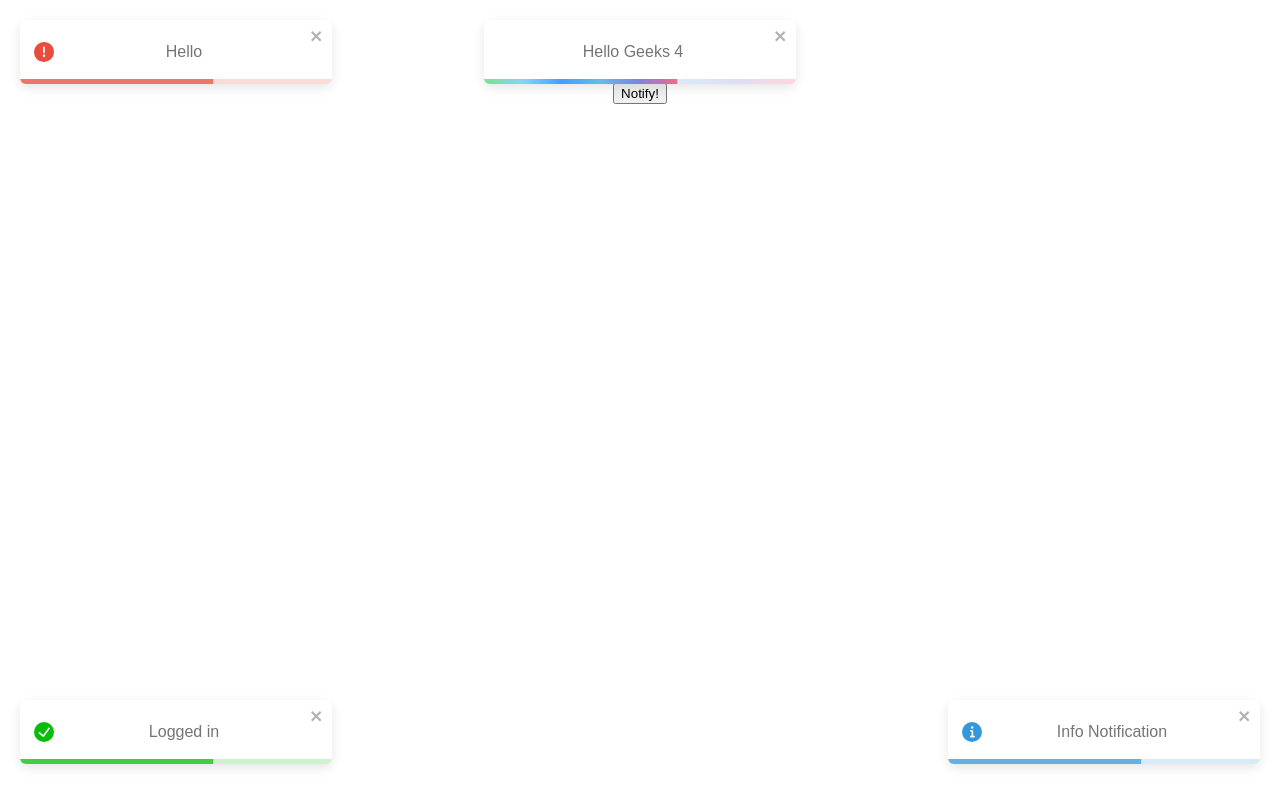
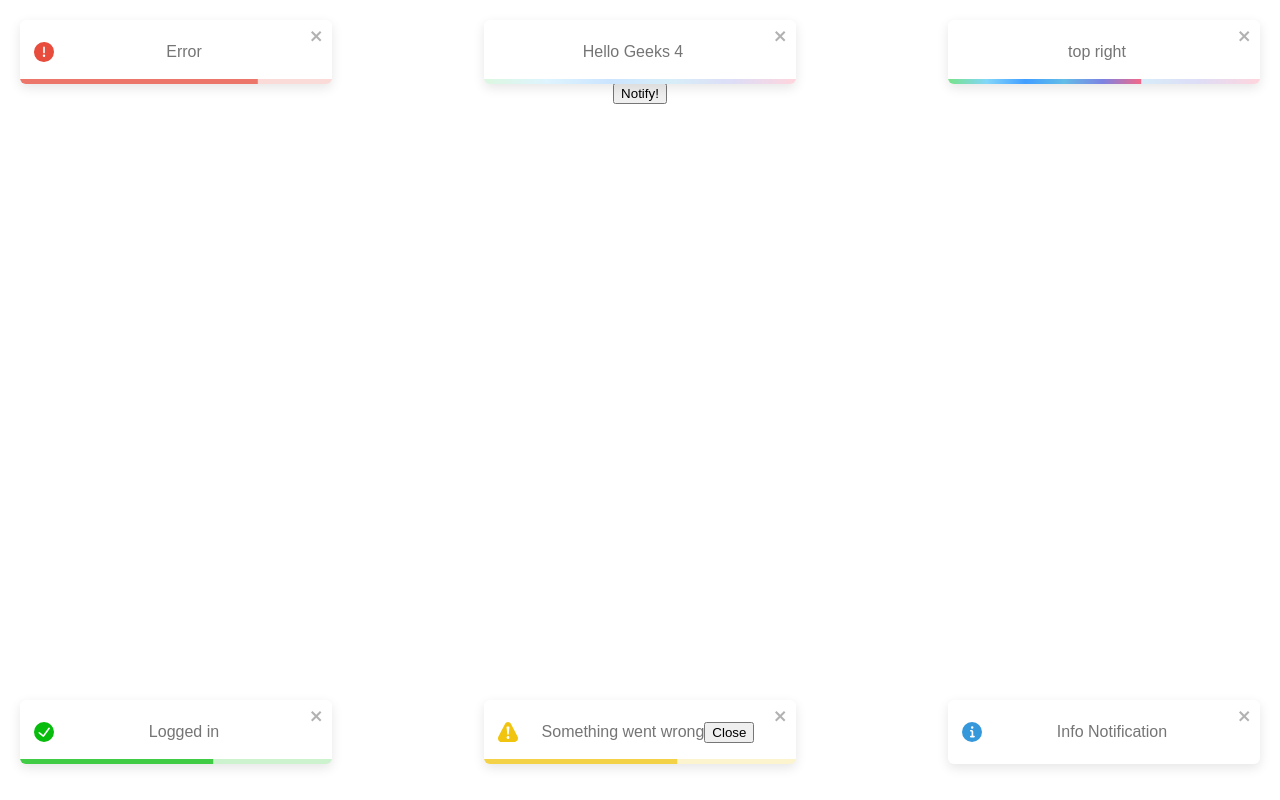
Before and after one commit to swapnilranmale2003/react-practicals, a React (Create React App) app in the folder react-notification/: page / in a window 1280 px wide. Both pictures are taken after a click on the button "Notify!". Built offline with nearby package versions, Linux system fonts and the light colour scheme.

Commit message:
closeToast as a props

```diff
--- a/react-notification/src/App.js
+++ b/react-notification/src/App.js
@@ -1,21 +1,37 @@
 import { ToastContainer, toast } from 'react-toastify';
 import 'react-toastify/dist/ReactToastify.css';
 import './App.css';
-
+const CustomToast = ({closeToast})=>{
+return(
+  <div>
+    Something went wrong
+    <button onClick={closeToast}>Close</button>
+  </div>
+)
+}
 function App() {
   const notify = () => {
-    toast('Hello Geeks 4',{
-      position: "top-center"
+    toast('Hello Geeks 4', {
+      position: "top-center",
+      autoClose: 1000
     });
-    toast.error('Hello',{
-      position:"top-left"
+    toast.error('Error', {
+      position: "top-left",
+      autoClose:8000
     })
-    toast.success('Logged in',{
-      position:"bottom-left"
+    toast.success('Logged in', {
+      position: "bottom-left"
+    }) // default auto close time is 5sec!
+
+    toast.info('Info Notification', {
+      position: "bottom-right",
+      autoClose:false
     })
-
-    toast.info('Info Notification',{
-      position:"bottom-right"
+    toast.warning(<CustomToast />, {
+      position: "bottom-center"
+    })
+    toast('top right',{
+      position:"top-right"
     })
   }
 
```
